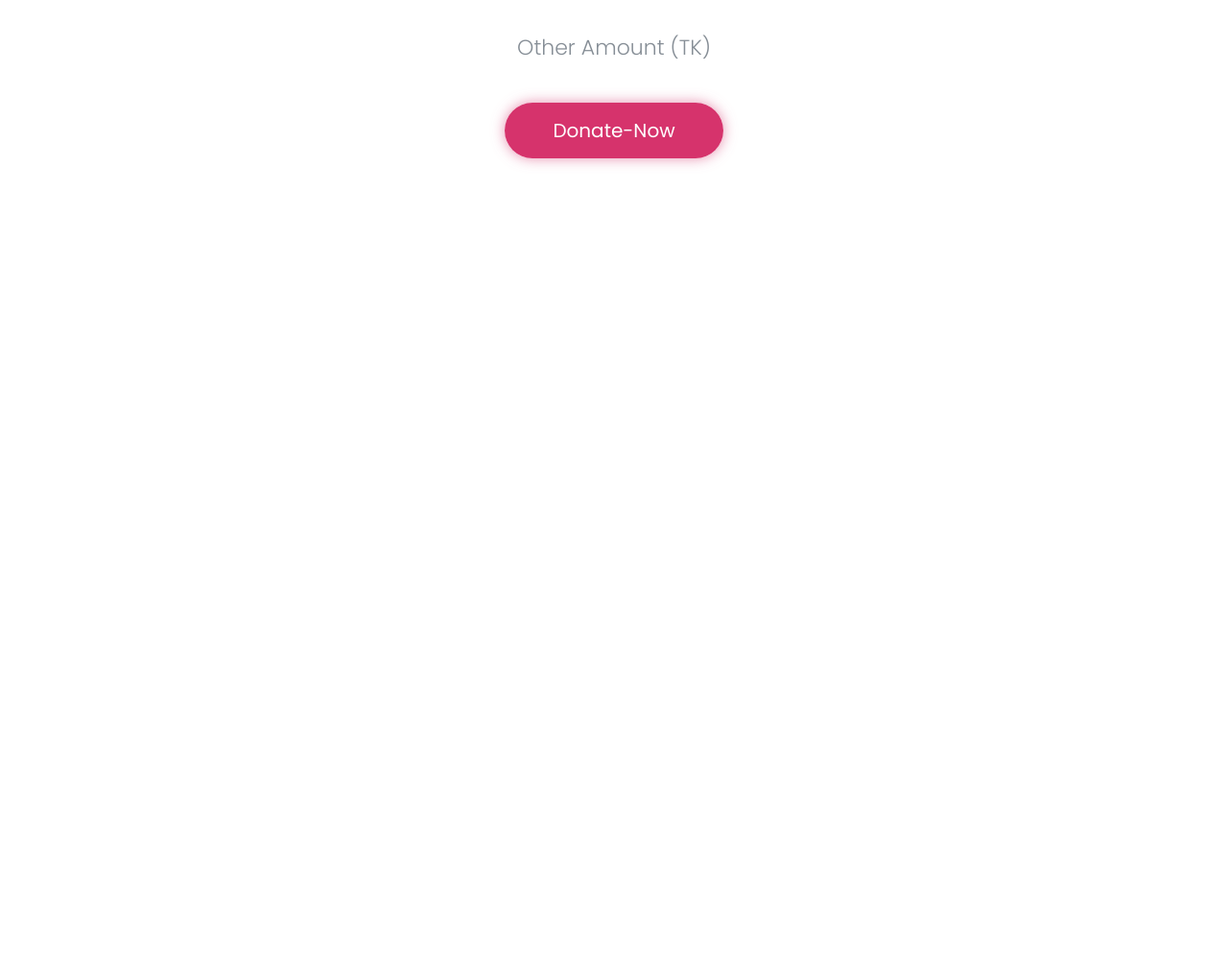
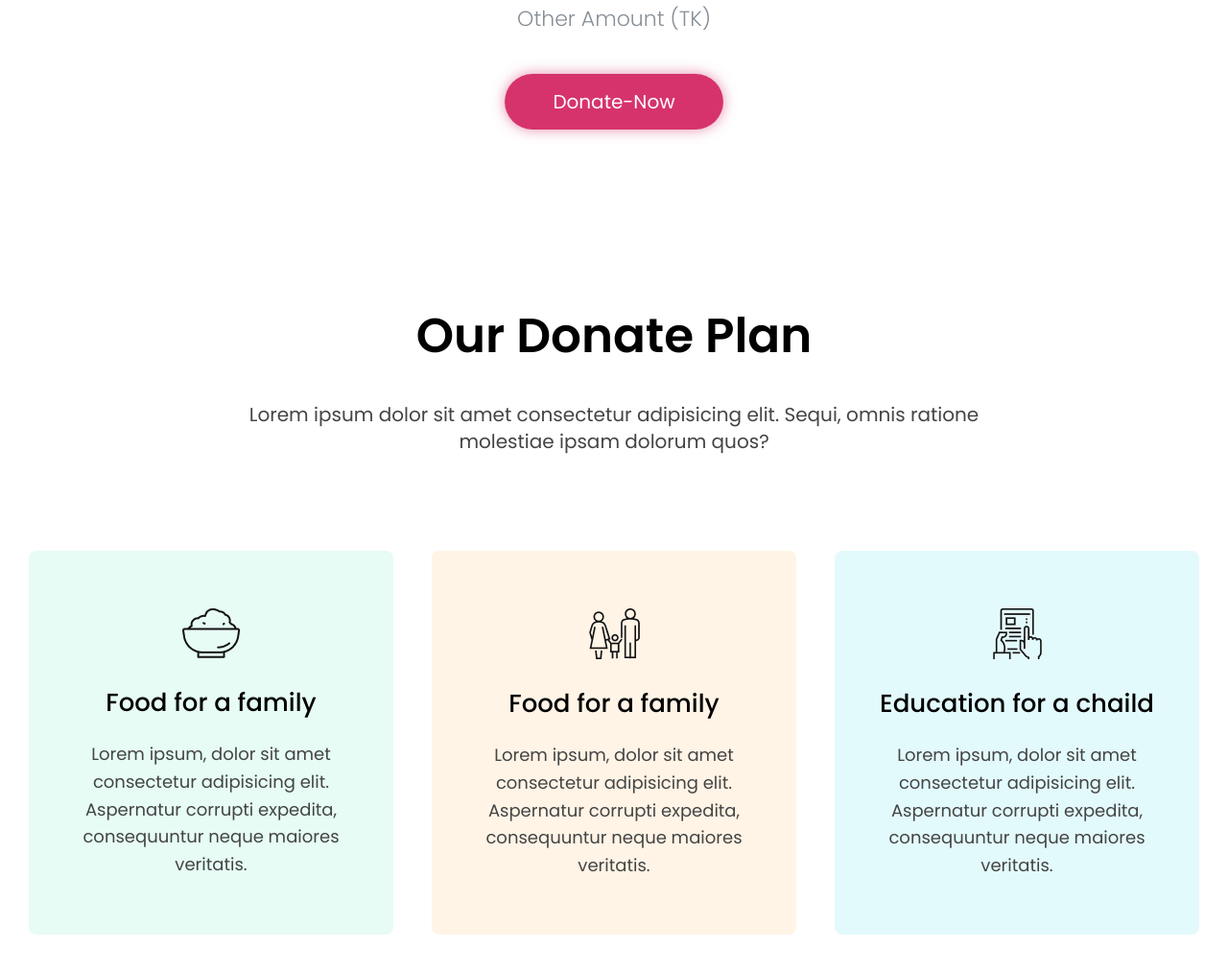
Before and after one commit to faiaslxxx/Dontate-today-web, a plain HTML site: page index.html in a window 1280 px wide. Shown: the part 1253-2266 px from the top of the page at 96% size. Before the commit the page ends 1560 px from the top, so only its background shows below. Drawn offline with Linux system fonts and the light colour scheme.

Commit message:
other content and style added

```diff
--- a/index.html
+++ b/index.html
@@ -62,5 +62,65 @@
 
       <a class="btn" target="_blank" href="#">Donate-Now</a>
     </section>
+
+    <section class="plan-container">
+      <div class="donate-tile">
+        <h2 class="donate">Our Donate Plan</h2>
+        <p class="header-pera">
+          Lorem ipsum dolor sit amet consectetur adipisicing elit. Sequi, omnis
+          ratione molestiae ipsam dolorum quos?
+        </p>
+      </div>
+
+      <div class="box-three">
+        <div class="box-width color-1">
+          <div class="mt">
+            <img
+              class="margin-md"
+              src="images/icons/food.png"
+              alt="food icon"
+            />
+            <h3 class="box--title">Food for a family</h3>
+            <p class="box-texts">
+              Lorem ipsum, dolor sit amet consectetur adipisicing elit.
+              Aspernatur corrupti expedita, consequuntur neque maiores
+              veritatis.
+            </p>
+          </div>
+        </div>
+
+        <div class="box-width color-2">
+          <div class="mt">
+            <img
+              class="margin-md"
+              src="images/icons/shelter.png"
+              alt="shelter icon"
+            />
+            <h3 class="box--title">Food for a family</h3>
+            <p class="box-texts">
+              Lorem ipsum, dolor sit amet consectetur adipisicing elit.
+              Aspernatur corrupti expedita, consequuntur neque maiores
+              veritatis.
+            </p>
+          </div>
+        </div>
+
+        <div class="box-width color-3">
+          <div class="mt">
+            <img
+              class="margin-md"
+              src="images/icons/education-frame-1.png"
+              alt="food icon"
+            />
+            <h3 class="box--title">Education for a chaild</h3>
+            <p class="box-texts">
+              Lorem ipsum, dolor sit amet consectetur adipisicing elit.
+              Aspernatur corrupti expedita, consequuntur neque maiores
+              veritatis.
+            </p>
+          </div>
+        </div>
+      </div>
+    </section>
   </body>
 </html>
--- a/main.css
+++ b/main.css
@@ -14,7 +14,7 @@ header {
   color: #fff;
   position: relative;
   background-size: cover;
-  margin-bottom: 65px;
+  margin-bottom: 35px;
   background-image: linear-gradient(
       rgba(34, 34, 34, 0.577),
       rgba(34, 34, 34, 0.385)
@@ -54,13 +54,11 @@ h2 {
   box-shadow: 0px 0px 14px #de6791be;
 }
 
-/* secound section start */
+/* first section start */
 
 .donate-container {
   padding: 96px 0px;
-  margin-bottom: 60px;
   text-align: center;
-  /* background-color: #828080; */
 }
 
 .donate-tile {
@@ -113,3 +111,57 @@ h2 {
   color: #868e96;
   margin-bottom: 55px;
 }
+
+/* second section start */
+
+.plan-container {
+  padding: 96px 0px;
+  margin-bottom: 60px;
+  text-align: center;
+  /* background-color: #828080; */
+}
+
+.box-three {
+  text-align: center;
+  justify-content: center;
+  display: flex;
+}
+
+.box-width {
+  margin: 20px;
+  width: 380px;
+  padding: 20px;
+  height: 400px;
+  border-radius: 8px;
+  background-color: #f1f3f5;
+}
+
+.mt {
+  padding-top: 40px;
+}
+
+.color-1 {
+  background-color: #e6fcf5;
+}
+
+.color-2 {
+  background-color: #fff4e6;
+}
+.color-3 {
+  background-color: #e3fafc;
+}
+
+.margin-md {
+  margin-bottom: 20px;
+}
+
+.box--title {
+  color: black;
+  font-size: 26px;
+  font-weight: 500;
+  margin-bottom: 20px;
+}
+.box-texts {
+  font-size: 18px;
+  line-height: 1.6;
+}
```
Also changed, not shown: images/icons/education-frame-1.png (added), images/icons/food.png (added), images/icons/shelter.png (added).
